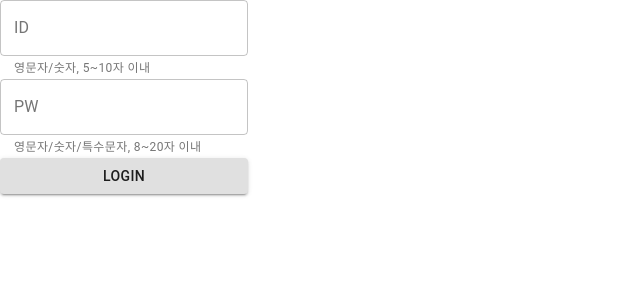
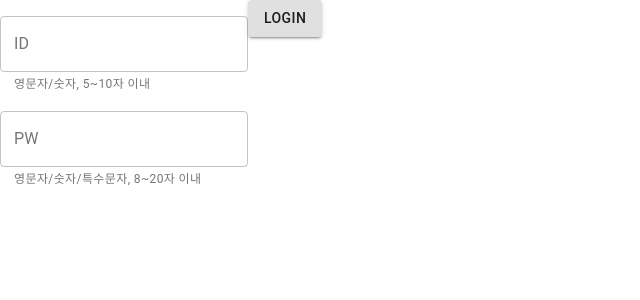
Before and after one commit to TeamGrabit/challenge, a React (Create React App) app in the folder frontend/: page /logIn in a window 1280 px wide. Shown: the top 300 px of the page, without its empty margins (0-640 px from the left). Built offline with nearby package versions, Linux system fonts and the light colour scheme.

Commit message:
Update Login page

```diff
--- a/frontend/src/components/logInForm.js
+++ b/frontend/src/components/logInForm.js
@@ -1,12 +1,22 @@
 import React from 'react';
-import { TextField, Button } from '@material-ui/core';
+import { TextField, Button, Box, Grid, GridList } from '@material-ui/core';
 
 function LogInForm() {
 	return (
-		<div className="logInForm">
-			<TextField variant="outlined" label="ID" placeholder="아이디를 입력하세요" helperText="영문자/숫자, 5~10자 이내" />
-			<TextField variant="outlined" label="PW" placeholder="비밀번호를 입력하세요" helperText="영문자/숫자/특수문자, 8~20자 이내" />
-			<Button className="btn" variant="contained">LogIn</Button>
+		<div style={{ display: 'flex' }}>
+			{/* <GridList cols={2} className="logInForm"> */}
+			<Grid>
+				<Box mt={2}>
+					<TextField variant="outlined" label="ID" placeholder="아이디를 입력하세요" helperText="영문자/숫자, 5~10자 이내" />
+				</Box>
+				<Box mt={2}>
+					<TextField variant="outlined" label="PW" placeholder="비밀번호를 입력하세요" helperText="영문자/숫자/특수문자, 8~20자 이내" />
+				</Box>
+			</Grid>
+			<Grid>
+				<Button shape="round" className="btn" variant="contained">LogIn</Button>
+			</Grid>
+			{/* </GridList> */}
 		</div>
 	);
 }
--- a/frontend/src/css/pages/_logIn.scss
+++ b/frontend/src/css/pages/_logIn.scss
@@ -2,6 +2,7 @@
     //vertical-align: middle;
     margin:0 auto;
 }
+
 .logInForm {
     flex-direction: column;
     display: inline-flex;
@@ -11,6 +12,7 @@
     flex-direction: row;
     display: inherit;
     margin-top:20px;
+
     .text{
         width : 30px;
         align-self:center;
--- a/frontend/src/pages/logIn.js
+++ b/frontend/src/pages/logIn.js
@@ -1,12 +1,12 @@
 import React from 'react';
+import { Container } from '@material-ui/core';
 import LogInForm from '../components/logInForm';
 
 function logIn() {
 	return (
-		<div className="logIn">
+		<div>
 			<LogInForm />
 		</div>
-
 	);
 }
 
```
